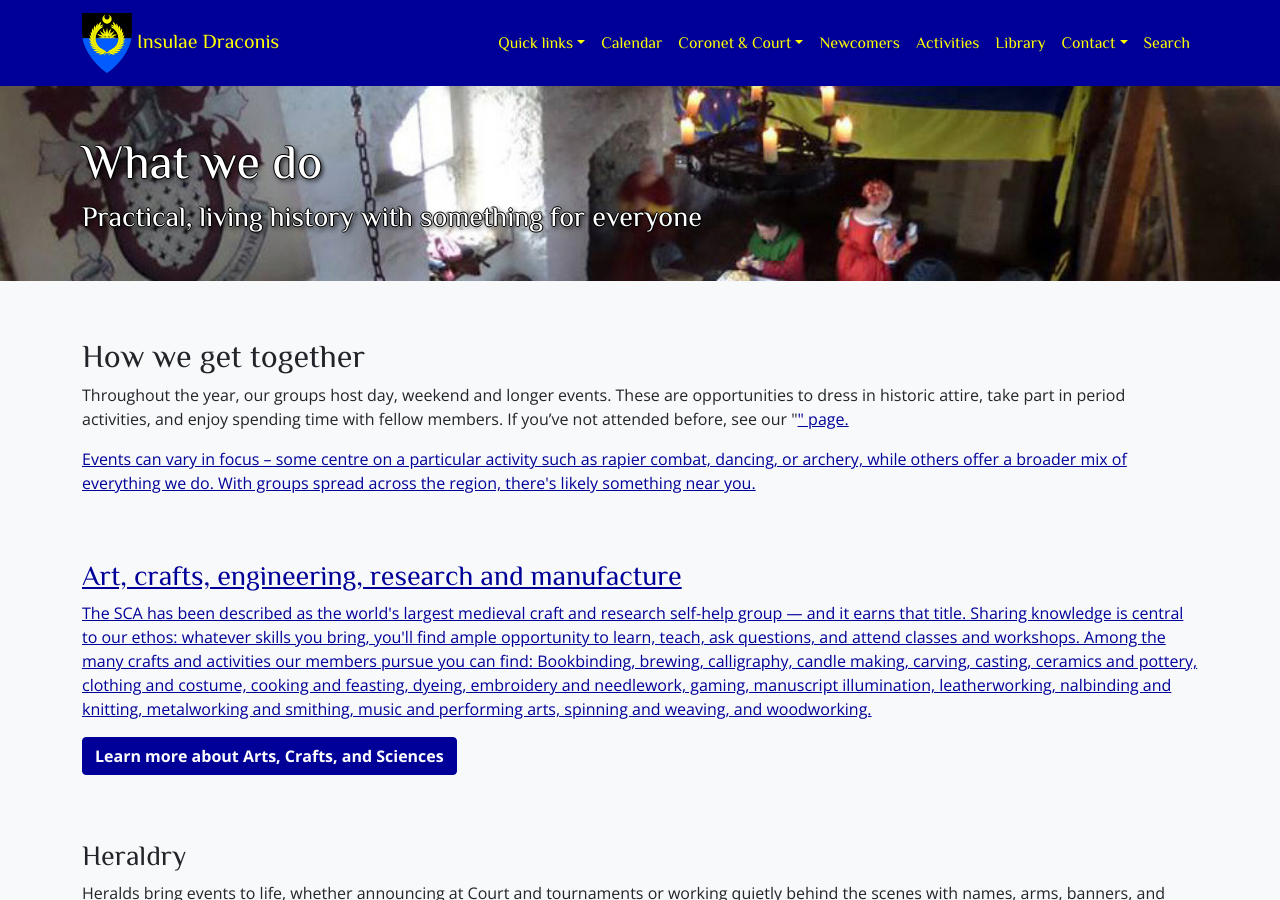
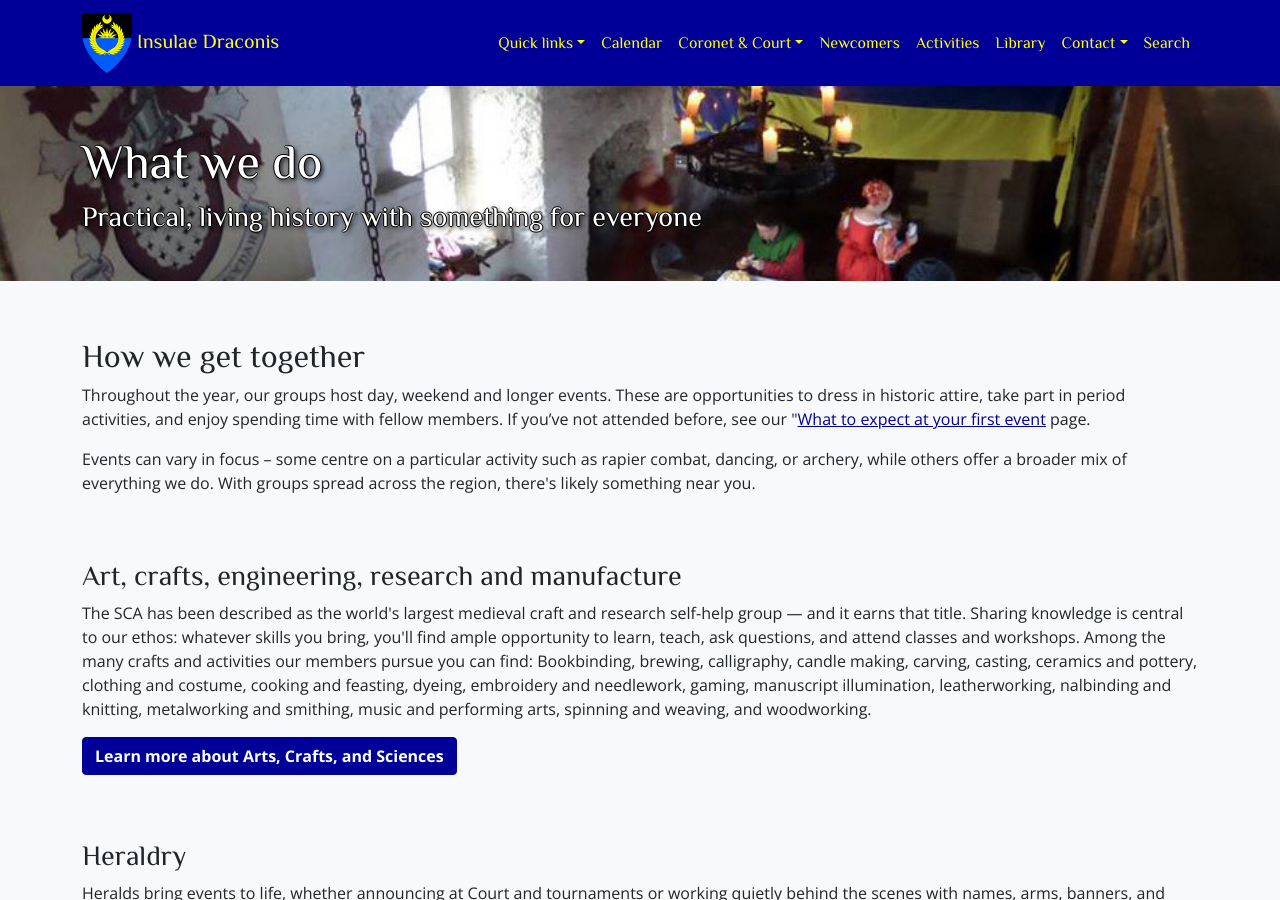
Before and after one commit to drachenwald/insulae-draconis, a Jekyll site: the page built from activities/index.html, in a window 1280 px wide and 900 px high. Built offline with Jekyll 4.4.1, drawn with Linux system fonts in a browser that asks for light colours; comment, search, counter and statistics services are not loaded.

Commit message:
Update index.html

```diff
--- a/activities/index.html
+++ b/activities/index.html
@@ -11,7 +11,7 @@ banner: /images/banner/drimnaghcastle.jpg
     <h2>How we get together</h2>
 
     <p>Throughout the year, our groups host day, weekend and longer events. These are opportunities to dress in historic attire, take part in period activities, and enjoy spending time with fellow members. If you’ve not attended before, see our
-    "<a href="{% link newcomers/what-to-expect.md %}>"What to expect at your first event</a>" page.</p>
+    "<a href="{% link newcomers/what-to-expect.md %}">What to expect at your first event</a> page.</p>
 
     <p>Events can vary in focus – some centre on a particular activity such as rapier combat, dancing, or archery, while others offer a broader mix of everything we do. With groups spread across the region, there's likely something near you.</p>
 
```
